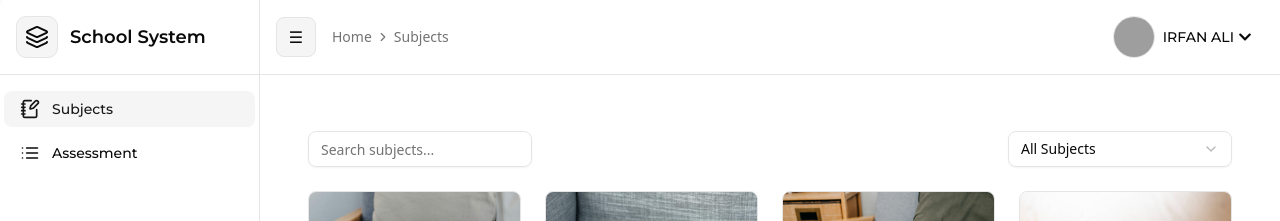
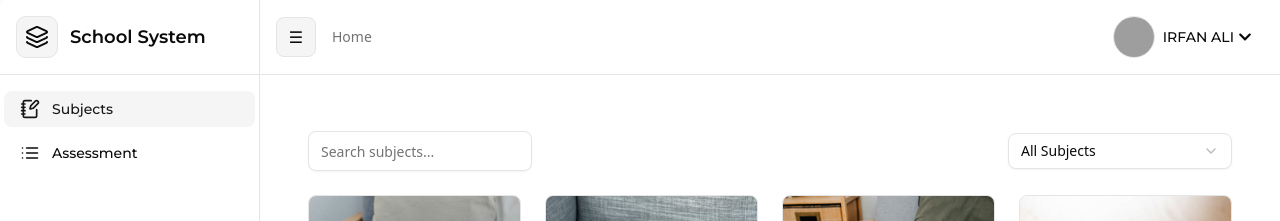
Before and after one commit to Irfanthalvi/shadcn-lms-dev, a React (Vite) app: page /subjects in a window 1280 px wide. Shown: the top 221 px of the page. Built offline with nearby package versions, Linux system fonts and the light colour scheme; grey boxes are pictures that could not be loaded.

Commit message:
resoponsive

```diff
--- a/src/components/create-subject-mcqs/AssessmentFilters.jsx
+++ b/src/components/create-subject-mcqs/AssessmentFilters.jsx
@@ -11,23 +11,33 @@ import {
 export default function AssessmentFilters() {
   return (
     <div className="flex gap-4 font-[var(--font-roboto-para)]">
+      {/* Status Filter */}
       <Select>
-        <SelectTrigger className="w-[160px] font-[var(--font-monstrat-hadding)]">
+        <SelectTrigger className="w-[160px] font-[var(--font-monstrat-hadding)] cursor-pointer">
           <SelectValue placeholder="Filter by Status" />
         </SelectTrigger>
-        <SelectContent className="font-[var(--font-roboto-para)]">
-          <SelectItem value="Active">Active</SelectItem>
-          <SelectItem value="Draft">Draft</SelectItem>
+        <SelectContent>
+          <SelectItem value="Active" className="cursor-pointer">
+            Active
+          </SelectItem>
+          <SelectItem value="Draft" className="cursor-pointer">
+            Draft
+          </SelectItem>
         </SelectContent>
       </Select>
 
+      {/* Course Filter */}
       <Select>
-        <SelectTrigger className="w-[220px] font-[var(--font-monstrat-hadding)]">
+        <SelectTrigger className="w-[220px] font-[var(--font-monstrat-hadding)] cursor-pointer">
           <SelectValue placeholder="Filter by Course" />
         </SelectTrigger>
         <SelectContent className="font-[var(--font-roboto-para)]">
-          <SelectItem value="Clinical Pilates">Clinical Pilates</SelectItem>
-          <SelectItem value="Rehab Training">Rehab Training</SelectItem>
+          <SelectItem value="Clinical Pilates" className="cursor-pointer">
+            Clinical Pilates
+          </SelectItem>
+          <SelectItem value="Rehab Training" className="cursor-pointer">
+            Rehab Training
+          </SelectItem>
         </SelectContent>
       </Select>
     </div>
--- a/src/components/create-subject-mcqs/search-input.jsx
+++ b/src/components/create-subject-mcqs/search-input.jsx
@@ -12,7 +12,16 @@ const SearchInput = ({ value, onChange, placeholder = "Search..." }) => {
         value={value}
         onChange={onChange}
         placeholder={placeholder}
-        className="pl-9 h-10 rounded-md border border-border focus-visible:ring-1 focus-visible:ring-ring"
+        className="
+          pl-9 h-10 rounded-md
+          border border-border
+          bg-background
+          focus-visible:ring-0
+          focus-visible:border-ring
+          hover:border-border
+          active:border-border
+          transition-none
+        "
       />
     </div>
   );
--- a/src/components/drawer/preview-question-drawer.jsx
+++ b/src/components/drawer/preview-question-drawer.jsx
@@ -36,23 +36,10 @@ const QuestionDrawer = ({ open, onClose, chapter }) => {
         </div>
 
         {/* Body */}
+        {/* Body */}
         <div className="space-y-8 mt-6">
           <ScrollArea className="h-[calc(100vh-100px)] -mr-6 pr-6">
-            {/* Assessment Title & Description */}
-            <div>
-              <h1 className="text-xl sm:text-2xl font-bold">
-                Final Assessment
-              </h1>
-              <h2 className="text-lg sm:text-xl font-semibold mt-2">
-                {chapter.title}
-              </h2>
-              <p className="text-gray-600 mt-2 max-w-prose">
-                Test your understanding of the concepts covered in this chapter.
-                This assessment consists of multiple-choice and single-choice
-                questions designed to evaluate your knowledge.
-              </p>
-            </div>
-
+            <div className="space-y-8 pb-20">
               {/* Questions */}
               {chapter.questions?.length > 0 ? (
                 chapter.questions.map((q, index) => (
@@ -115,6 +102,7 @@ const QuestionDrawer = ({ open, onClose, chapter }) => {
                   No questions added in this chapter yet.
                 </p>
               )}
+            </div>
           </ScrollArea>
         </div>
       </DrawerContent>
--- a/src/components/subject/breadcrumbs.jsx
+++ b/src/components/subject/breadcrumbs.jsx
@@ -21,31 +21,36 @@ export default function Breadcrumbs() {
     }
   }, [id]);
 
-  // 👉 Split current path into parts
-  const pathParts = location.pathname.split("/").filter(Boolean);
+  // Generate breadcrumb items
+  const items = [];
 
-  // 👉 Map to breadcrumb items
-  const items = pathParts.map((part, index) => {
-    const to = "/" + pathParts.slice(0, index + 1).join("/");
+  if (location.pathname.includes("/assessment/") && subject) {
+    items.push({
+      label: subject.charAt(0).toUpperCase() + subject.slice(1),
+      link: `/chapter/${subject}`,
+    });
+  }
 
-    // Human readable labels
-    let label = part;
+  if (location.pathname.includes("/assessment/") && chapterId) {
+    items.push({
+      label: chapterId.replace("chapter", "Chapter "),
+      link: null,
+    });
+  }
 
-    if (part === "subjects") label = "Subjects";
-    else if (part === "chapter" && chapterTitle) label = chapterTitle;
-    else if (part === "chapter") label = "Chapter";
-    else if (part === "assessment") label = "Assessment";
-    else if (part === "assessment-page") label = "Assessment Page";
-    else if (subject && part === subject)
-      label = subject.charAt(0).toUpperCase() + subject.slice(1);
-    else if (chapterId && part === chapterId)
-      label = chapterId.replace("chapter", "Chapter ");
+  if (location.pathname.includes("/assessment/")) {
+    items.push({
+      label: "Assessment",
+      link: null,
+    });
+  }
 
-    return {
-      label,
-      link: index < pathParts.length - 1 ? to : null, // last item no link
-    };
-  });
+  if (location.pathname.startsWith("/chapter/") && id && chapterTitle) {
+    items.push({
+      label: chapterTitle,
+      link: null,
+    });
+  }
 
   return (
     <Breadcrumb className="w-full">
--- a/src/components/subject/searchfilter-chapter.jsx
+++ b/src/components/subject/searchfilter-chapter.jsx
@@ -26,23 +26,44 @@ const SearchFilterChapter = ({
           placeholder="Search chapters..."
           value={search}
           onChange={(e) => setSearch(e.target.value)}
-          className="w-full "
+          className="
+            w-full h-10 rounded-md
+            border border-border
+            bg-background
+            hover:border-border
+            active:border-border
+            focus-visible:ring-0
+            focus-visible:border-ring
+            transition-none
+          "
         />
       </div>
 
       {/* Filter Dropdown (All chapters) */}
       <div className="w-full sm:w-72">
         <Select value={filter} onValueChange={setFilter}>
-          <SelectTrigger className="w-full cursor-pointer">
+          <SelectTrigger
+            className="
+              w-full h-10 rounded-md
+              border border-border
+              bg-background
+              hover:border-border
+              active:border-border
+              focus:ring-0
+              focus:border-ring
+              transition-none
+              cursor-pointer
+            "
+          >
             <SelectValue placeholder="Filter by chapter" />
           </SelectTrigger>
           <SelectContent>
-            <SelectItem value="all" className={"cursor-pointer"}>
+            <SelectItem value="all" className="cursor-pointer">
               All Chapters
             </SelectItem>
             {chapters.map((ch, idx) => (
               <SelectItem
-                className={"cursor-pointer"}
+                className="cursor-pointer"
                 key={idx}
                 value={ch.title.toLowerCase()}
               >
--- a/src/components/subject/searchfilter-subject.jsx
+++ b/src/components/subject/searchfilter-subject.jsx
@@ -18,33 +18,54 @@ const SearchFilterSubject = ({
   subjects,
 }) => {
   return (
-    <div className=" w-full flex flex-col sm:flex-row items-start sm:items-center justify-between gap-4 mb-6">
-      {/* Search Input (same size as filter) */}
+    <div className="w-full flex flex-col sm:flex-row items-start sm:items-center justify-between gap-4 mb-6">
+      {/* Search Input */}
       <div className="w-full sm:w-56">
         <Input
           type="text"
           placeholder="Search subjects..."
           value={search}
           onChange={(e) => setSearch(e.target.value)}
-          className="w-full "
+          className="
+            w-full h-10 rounded-md
+            border border-border
+            bg-background
+            hover:border-border
+            active:border-border
+            focus-visible:ring-0
+            focus-visible:border-ring
+            transition-none
+          "
         />
       </div>
 
-      {/* Filter Dropdown (same size as search) */}
+      {/* Filter Dropdown */}
       <div className="w-full sm:w-56">
         <Select value={filter} onValueChange={setFilter}>
-          <SelectTrigger className="w-full cursor-pointer">
+          <SelectTrigger
+            className="
+              w-full h-10 rounded-md
+              border border-border
+              bg-background
+              hover:border-border
+              active:border-border
+              focus:ring-0
+              focus:border-ring
+              transition-none
+              cursor-pointer
+            "
+          >
             <SelectValue placeholder="Filter by subject" />
           </SelectTrigger>
           <SelectContent>
-            <SelectItem value="all" className={"cursor-pointer"}>
+            <SelectItem value="all" className="cursor-pointer">
               All Subjects
             </SelectItem>
             {subjects.map((sub) => (
               <SelectItem
-                className={"cursor-pointer"}
                 key={sub.id}
                 value={sub.label.toLowerCase()}
+                className="cursor-pointer"
               >
                 {sub.label}
               </SelectItem>
```
Also changed, not shown: package.json (+6 -5 lines). Lines whose indentation alone changed are shown as unchanged.
